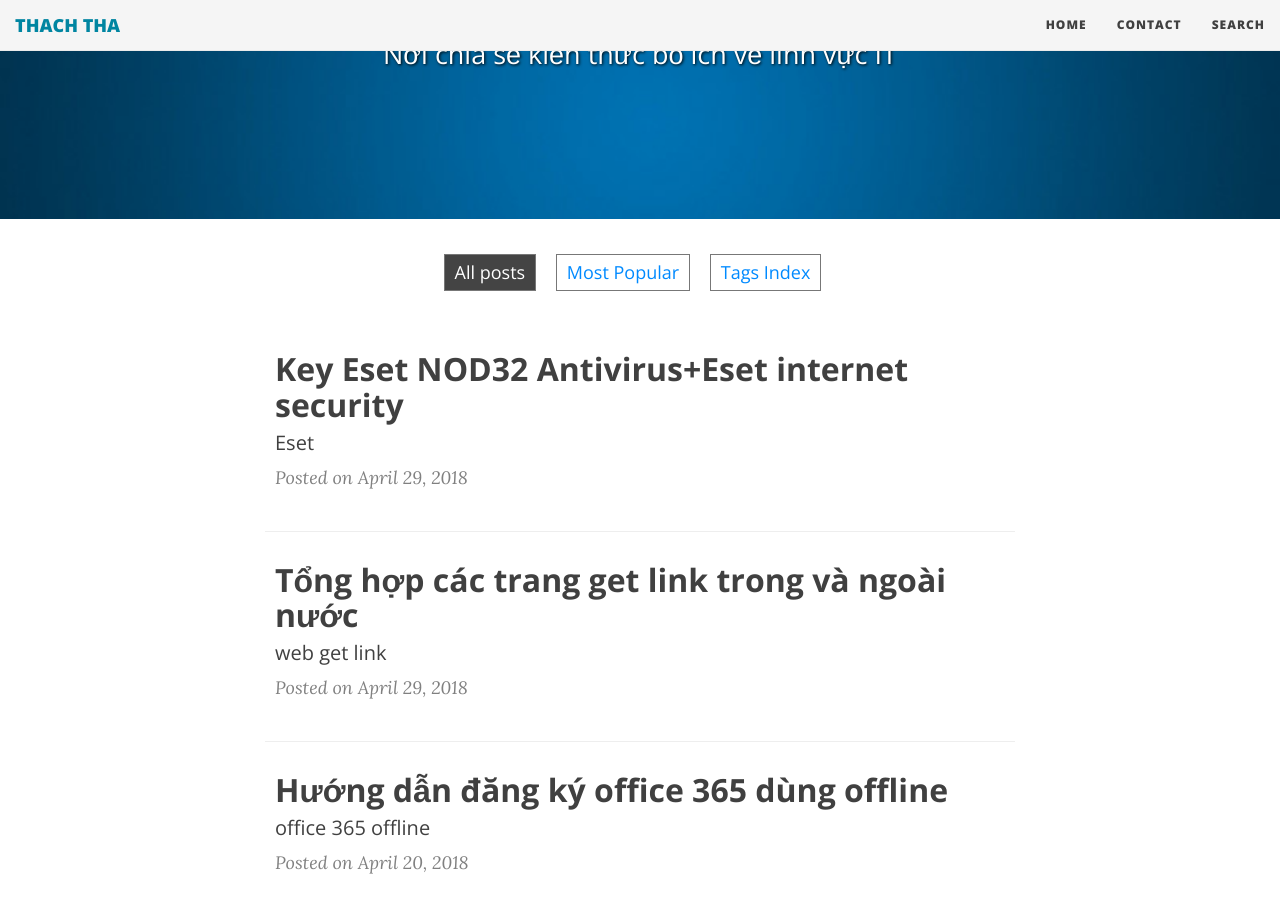
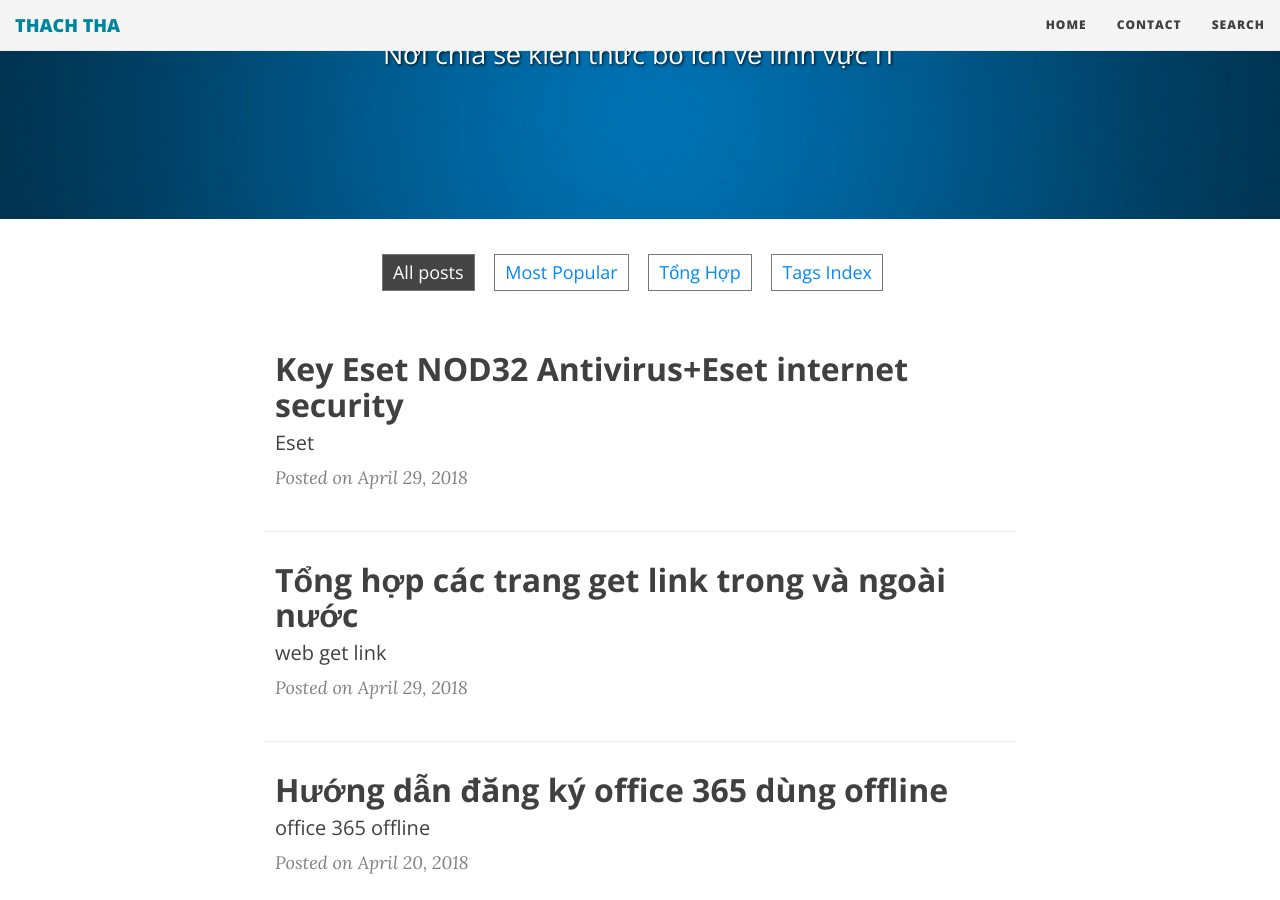
Before and after one commit to tha2712/tha2712.github.io, a Jekyll site: the page built from index.html, in a window 1280 px wide and 900 px high, scrolled down 324 px. Built offline with Jekyll 4.4.1, drawn with Linux system fonts in a browser that asks for light colours; nearby versions of some CDN libraries; the list of posts is cut into pages by our own code.

Commit message:
Update index.html

```diff
--- a/index.html
+++ b/index.html
@@ -18,6 +18,7 @@ datacampcourse: true
 <div class="list-filters">
   <a href="/" class="list-filter filter-selected">All posts</a>
   <a href="/popular" class="list-filter">Most Popular</a>
+  <a href="/tonghop" class="list-filter">Tổng Hợp</a>
   <a href="/tags" class="list-filter">Tags Index</a>
 </div>
 
```
